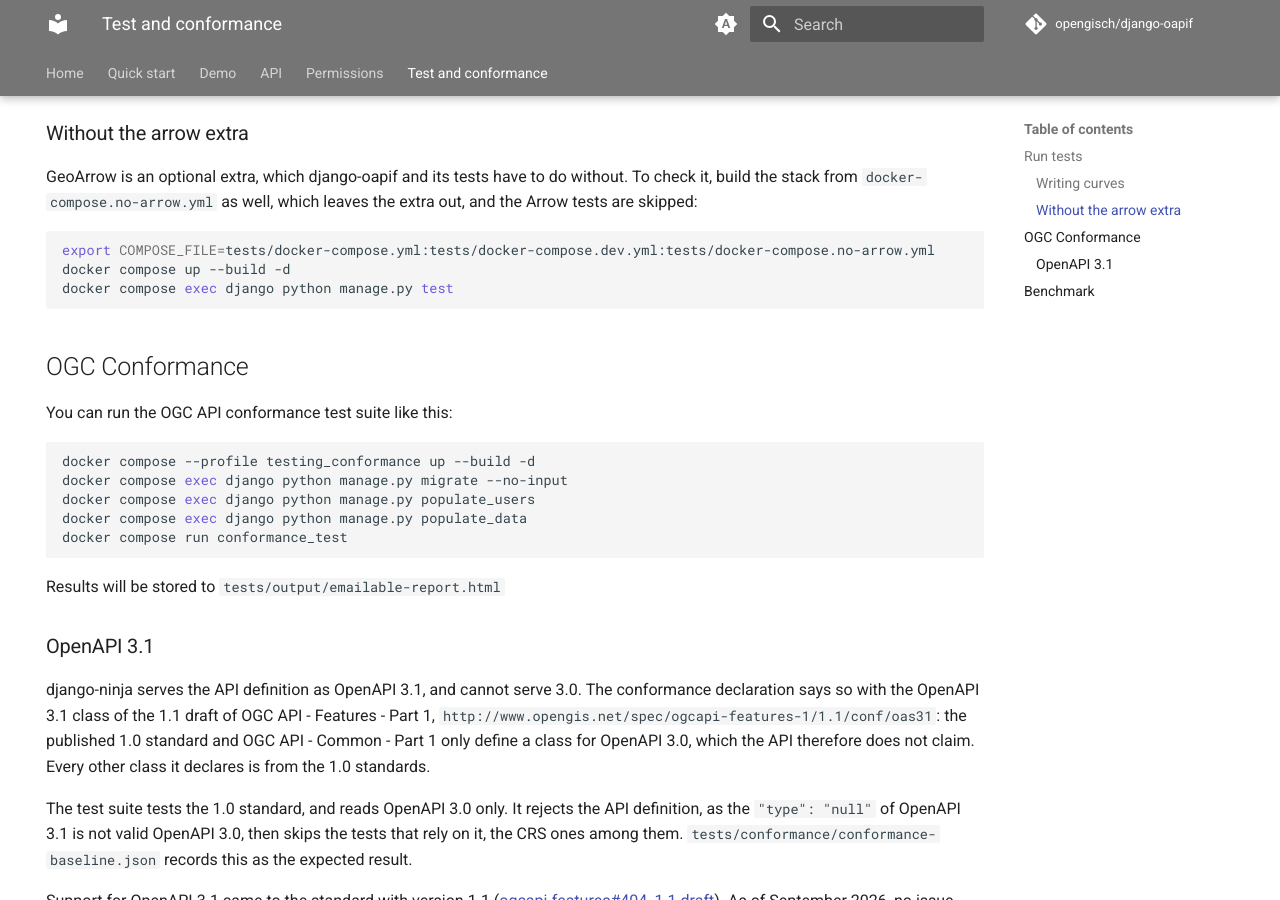
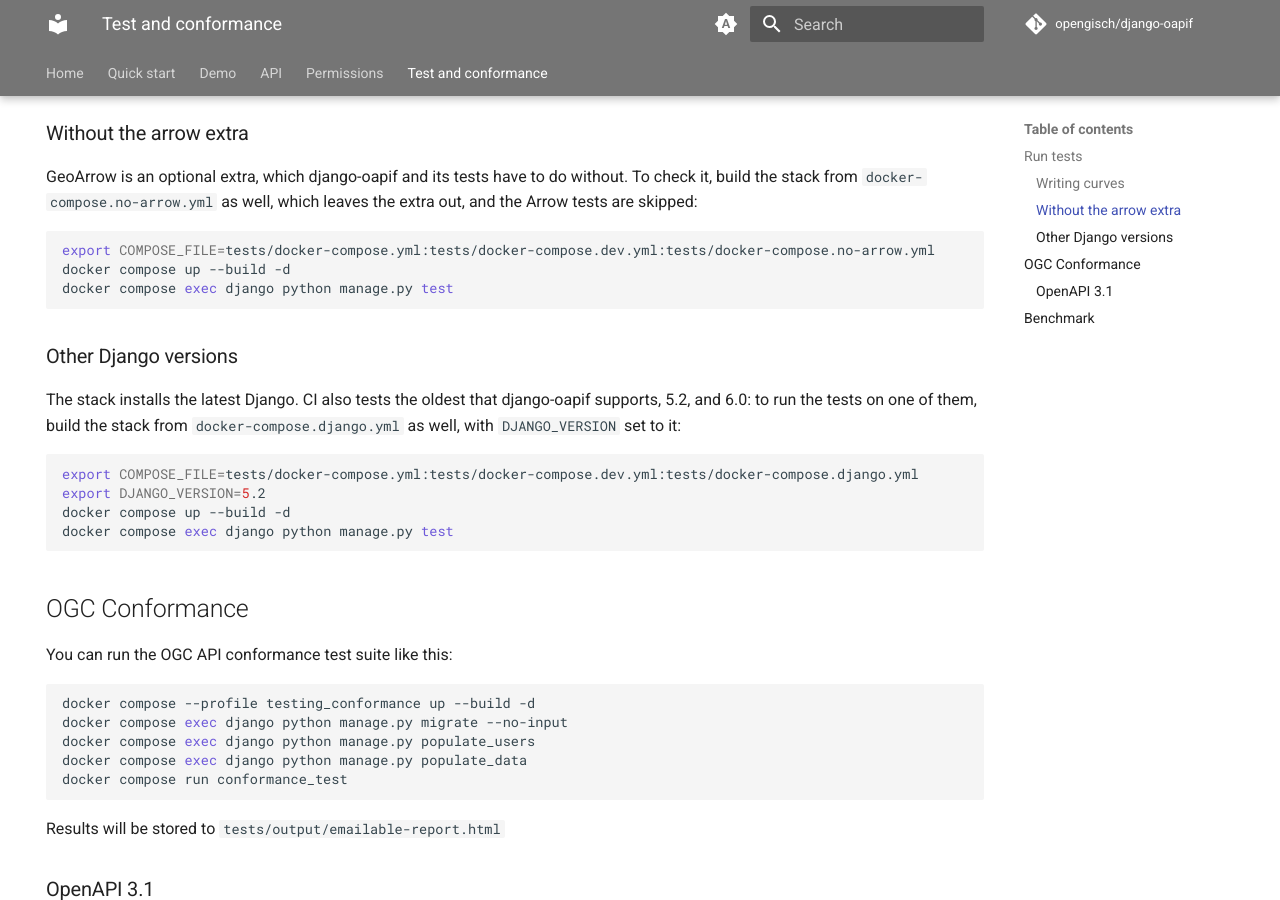
Before and after one commit to opengisch/django-oapif, an MkDocs documentation site: the page built from docs/content/tests.md, in a window 1280 px wide and 900 px high, scrolled down 577 px. Built offline with MkDocs 1.6.1 and Material for MkDocs 9.7.7, drawn with Linux system fonts in a browser that asks for light colours; comment, search, counter and statistics services are not loaded.

Commit message:
Test on Django 5.2 and 6.0 too

````diff
--- a/docs/content/tests.md
+++ b/docs/content/tests.md
@@ -34,6 +34,19 @@ skipped:
 
 ```bash
 export COMPOSE_FILE=tests/docker-compose.yml:tests/docker-compose.dev.yml:tests/docker-compose.no-arrow.yml
+docker compose up --build -d
+docker compose exec django python manage.py test
+```
+
+### Other Django versions
+
+The stack installs the latest Django. CI also tests the oldest that django-oapif supports, 5.2, and 6.0:
+to run the tests on one of them, build the stack from `docker-compose.django.yml` as well, with
+`DJANGO_VERSION` set to it:
+
+```bash
+export COMPOSE_FILE=tests/docker-compose.yml:tests/docker-compose.dev.yml:tests/docker-compose.django.yml
+export DJANGO_VERSION=5.2
 docker compose up --build -d
 docker compose exec django python manage.py test
 ```
--- a/pyproject.toml
+++ b/pyproject.toml
@@ -12,6 +12,9 @@ description = "Easily expose your Django models through an OGCAPI-Features endpo
 keywords =  ["django", "ogc", "api", "wfs3", "features", "rest", "gis", "ogcapif", "oapif"]
 classifiers = [
     "Framework :: Django",
+    "Framework :: Django :: 5.2",
+    "Framework :: Django :: 6.0",
+    "Framework :: Django :: 6.1",
     "Intended Audience :: Developers",
     "Programming Language :: Python :: 3",
     "Topic :: Scientific/Engineering :: GIS",
````
Also changed, not shown: docs/content/quick-start.md (+3 -0 lines), 2 other files.
